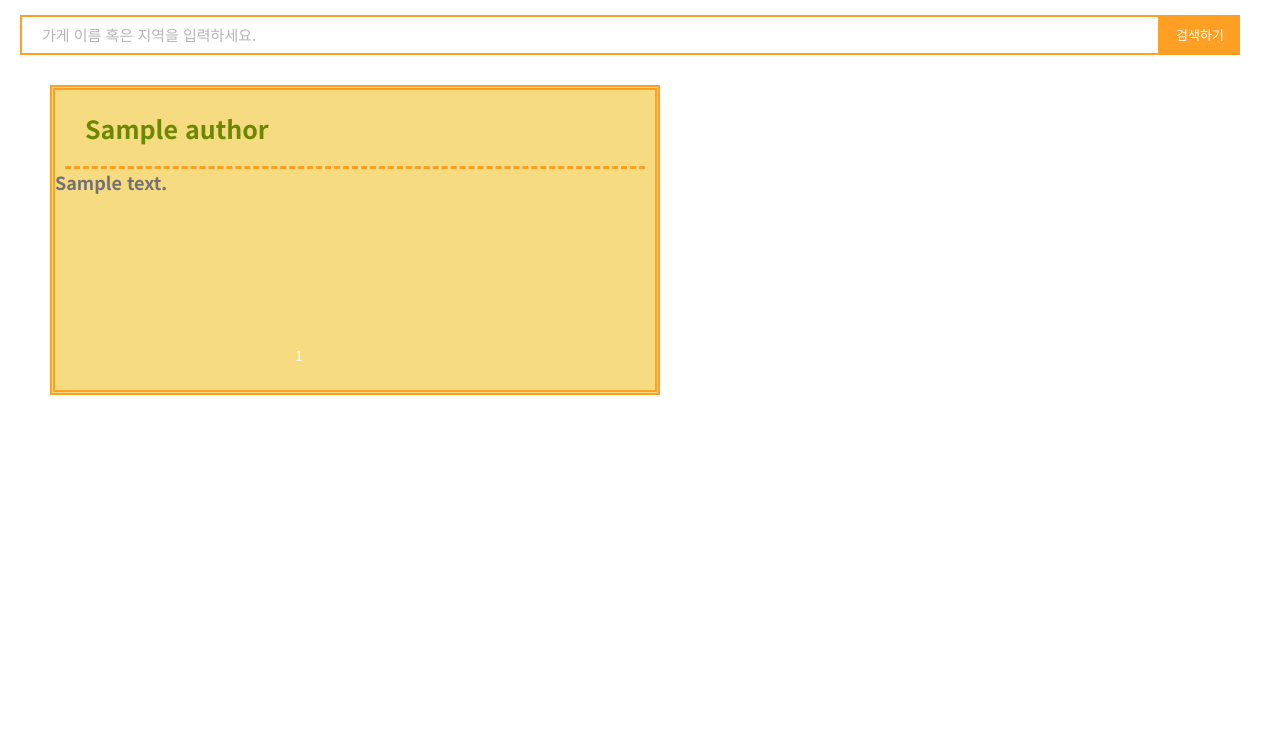
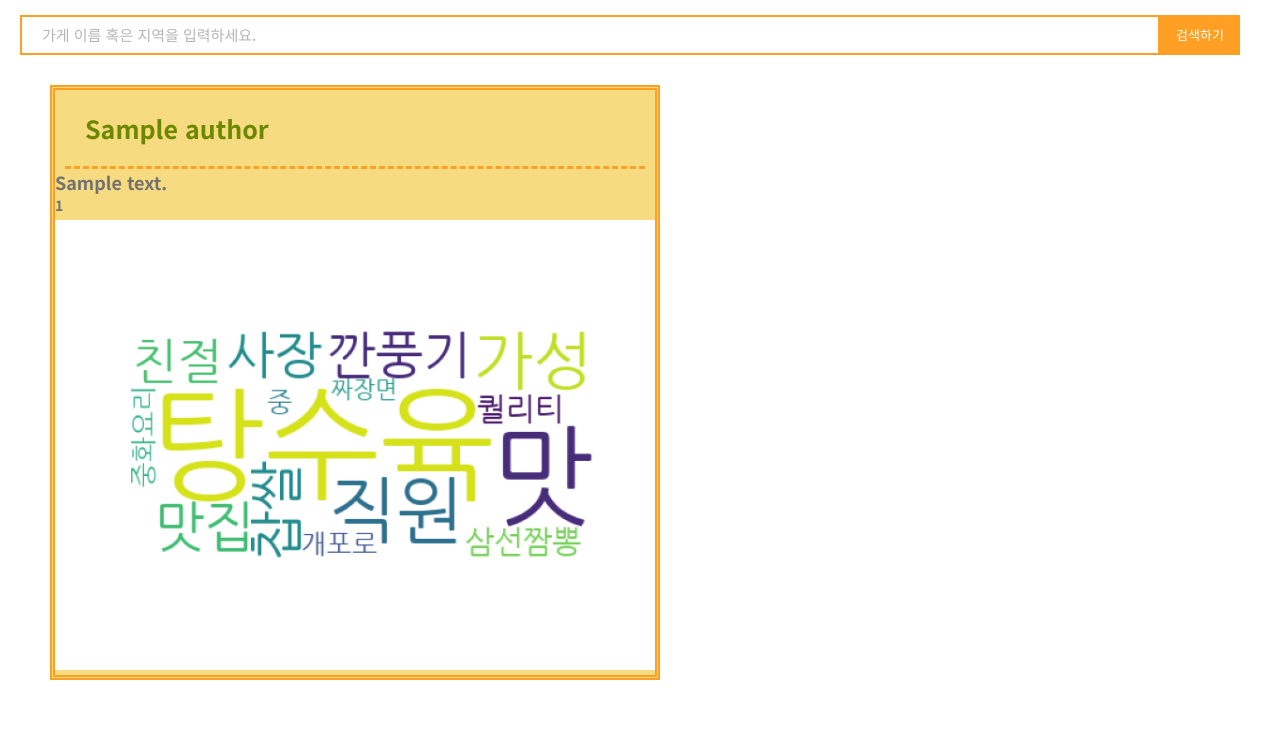
Before and after one commit to Tommy-Sony/2021_Capstone, a Flask app: template delisquare/templates/search_result.html in a window 1280 px wide. Shown: the part 165-915 px from the top of the page. Before the commit the page ends 560 px from the top, so only its background shows below. Run offline with Flask 2, Linux system fonts and the light colour scheme; the template is opened without the code that fills it: most values are stand-ins (such as "Sample title", 1, 10 or a date in 2020).

Commit message:
검색결과 없음 화면 추가 및 기타 사항 추가

```diff
--- a/delisquare/static/css/search_result.css
+++ b/delisquare/static/css/search_result.css
@@ -6,7 +6,7 @@
 }
 
 section .search-section{
-    height: 300px;
+    height: auto;
     content: block;
     border-width: 5px;
     border-color: #ff9f24;
@@ -53,7 +53,6 @@ section .search-section .keyword{
     margin: 30px;
     left: 240px;
     text-align: auto;
-
 }
 
 .search-fail{
@@ -62,3 +61,10 @@ section .search-section .keyword{
     font-size: 20px;
     color:#6c8801;
 }
+
+section .section-img{
+    max-width: 100%;
+    height: auto;
+    margin-top:5px;
+    margin-bottom:5px;
+}
--- a/delisquare/templates/search_result.html
+++ b/delisquare/templates/search_result.html
@@ -39,13 +39,16 @@
                 </form>
                 {% if posts %}
                 {% for post in posts %}
-                <div class="search-section">
+                <div class="search-section" >
                   <h1>{{ post.author.storename }}</h1>
                     <h2>{{ post.review }}</h2>
-                    <p>{{ post.rank }}</p>
+                    <h3>{{ post.rank }}</h3>
                     <!--
                        검색 정보 연결
                     -->
+                    <div>
+                    <img src="{{url_for('static',filename='img/리엔.png')}}" class="section-img">
+                    </div>
                 </div>
                 {% endfor %}
                 {% else %}
```
Also changed, not shown: delisquare/static/css/chart.css (added, +21 -0 lines), delisquare/static/img/리엔.png (added), delisquare/static/img/원조닭한마리.png (added), delisquare/static/img/흑향.png (added).
